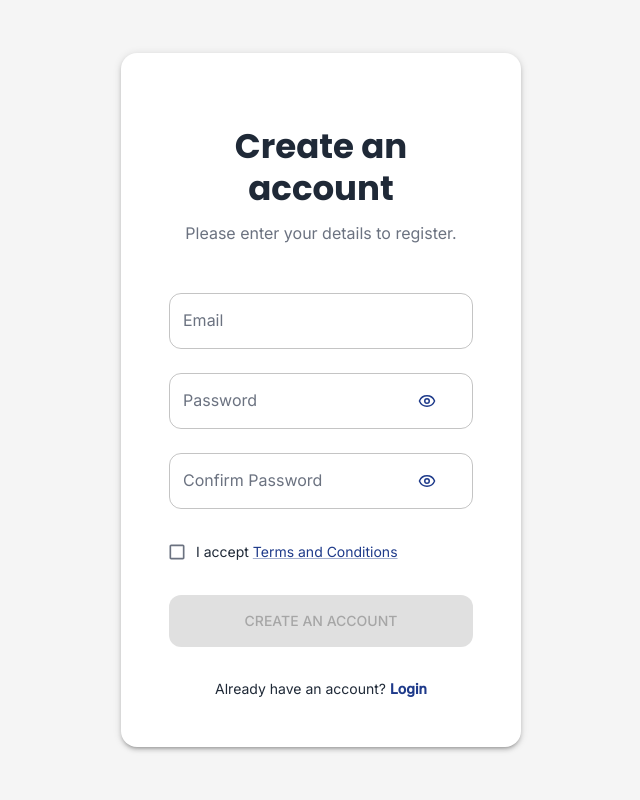
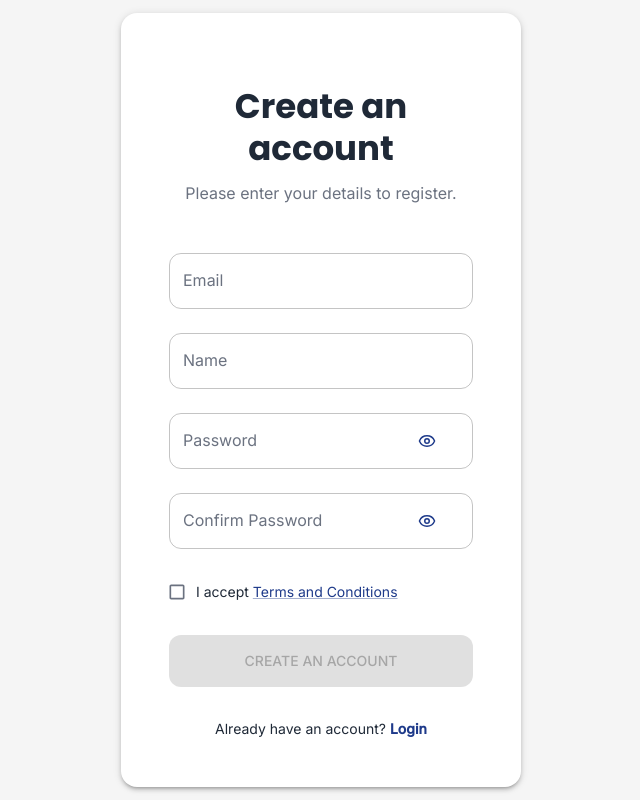
Before and after one commit to Lucas-CSilva/finance-control, a Next.js app in the folder frontend/: page /register in a window 1280 px wide. Shown: the whole page, without its empty margins (319-959 px from the left). Built offline with nearby package versions, Linux system fonts and the light colour scheme; no server answers; what @mui/material-nextjs would draw is missing.

Commit message:
feature: add name field to registration process and update related types and services

```diff
--- a/frontend/src/app/(auth)/register/page.tsx
+++ b/frontend/src/app/(auth)/register/page.tsx
@@ -20,6 +20,7 @@ import { useRouter } from 'next/navigation';
 
 interface RegisterFormData {
   email: string;
+  name: string;
   password: string;
   confirmPassword: string;
   acceptTerms: boolean;
@@ -34,6 +35,7 @@ export default function RegisterPage() {
     resolver: zodResolver(registerSchema),
     defaultValues: {
       email: '',
+      name: '',
       password: '',
       confirmPassword: '',
       acceptTerms: false,
@@ -52,7 +54,7 @@ export default function RegisterPage() {
   const onSubmit = async (data: RegisterFormData) => {
     setLoading(true);
     try {
-      await registerMutation.mutateAsync({email: data.email, password: data.password});
+      await registerMutation.mutateAsync({email: data.email, name: data.name, password: data.password});
       router.push('/login');
     } finally {
       setLoading(false);
@@ -106,6 +108,25 @@ export default function RegisterPage() {
                 helperText={errors.email?.message}
                 sx={{ borderRadius: 3 }}
                 autoComplete="email"
+              />
+            )}
+          />
+
+          <Controller
+            name="name"
+            control={control}
+            render={({ field }) => (
+              <TextField
+                {...field}
+                label="Name"
+                variant="outlined"
+                fullWidth
+                size="medium"
+                margin="normal"
+                error={!!errors.name}
+                helperText={errors.name?.message}
+                sx={{ borderRadius: 3 }}
+                autoComplete="name"
               />
             )}
           />
--- a/frontend/src/app/(auth)/register/zodSchema.ts
+++ b/frontend/src/app/(auth)/register/zodSchema.ts
@@ -2,6 +2,7 @@ import { z } from 'zod';
 
 export const registerSchema = z.object({
   email: z.email('Invalid email address'),
+  name: z.string(),
   password: z.string().min(6, 'Minimum 6 characters'),
   confirmPassword: z.string(),
   acceptTerms: z.boolean().refine((value) => value === true, {
--- a/frontend/src/services/auth/auth.service.ts
+++ b/frontend/src/services/auth/auth.service.ts
@@ -1,5 +1,5 @@
 import { fetchWithoutAuth } from '@/lib/fetch';
-import { LoginRequest, LoginResponse } from '@/types/auth';
+import { LoginRequest, LoginResponse, RegisterRequest } from '@/types/auth';
 
 export function login(data: LoginRequest): Promise<LoginResponse> {
   return fetchWithoutAuth({
@@ -11,7 +11,7 @@ export function login(data: LoginRequest): Promise<LoginResponse> {
   });
 }
 
-export function register(data: LoginRequest): Promise<void> {
+export function register(data: RegisterRequest): Promise<void> {
   return fetchWithoutAuth({
     url: '/api/auth/register',
     options: {
--- a/frontend/src/types/auth.ts
+++ b/frontend/src/types/auth.ts
@@ -5,6 +5,10 @@ export interface LoginRequest {
     password: string;
 }
 
+export interface RegisterRequest extends LoginRequest {
+    name: string;
+}
+
 export interface LoginResponse {
     token: string;
     user: User;
```
